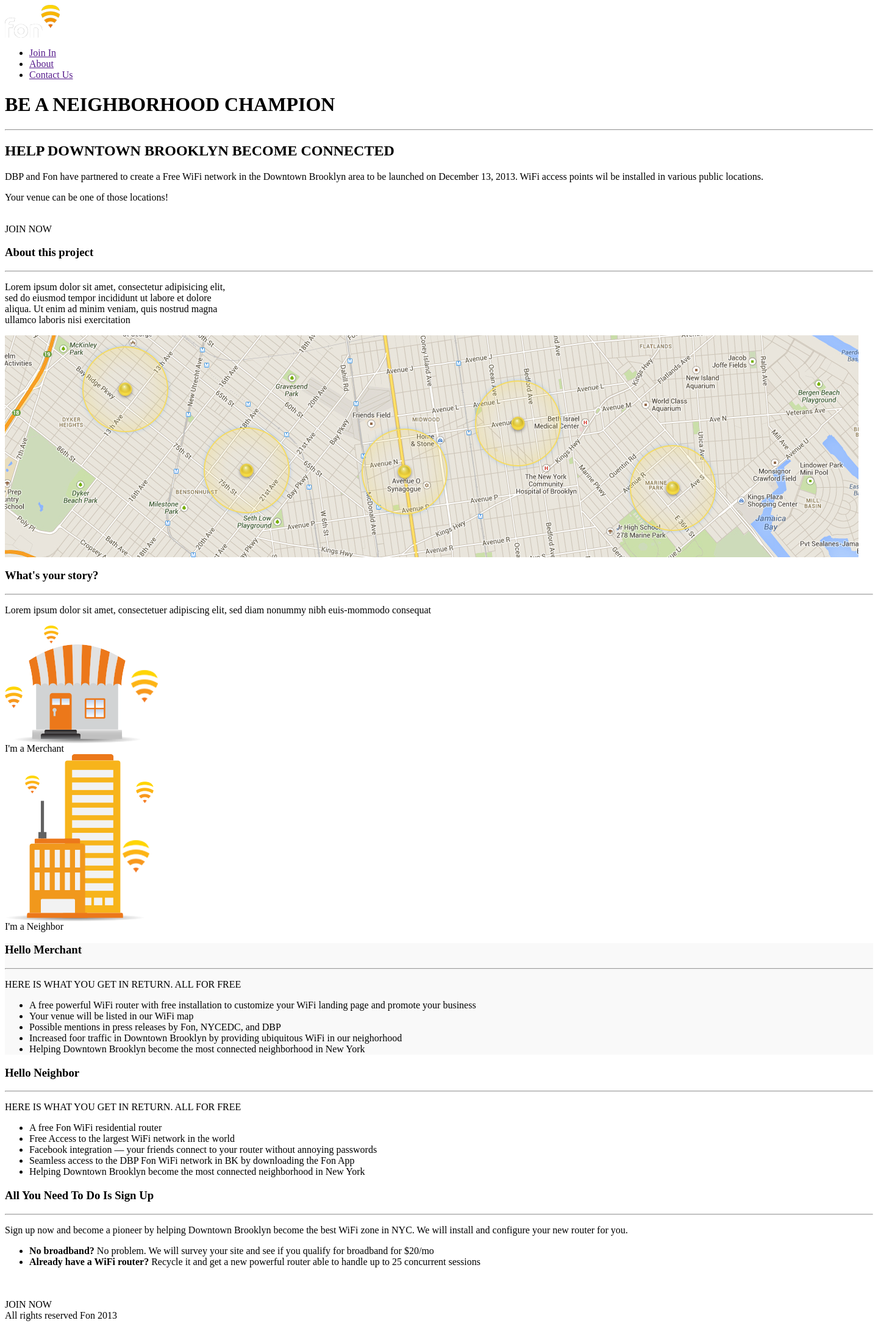
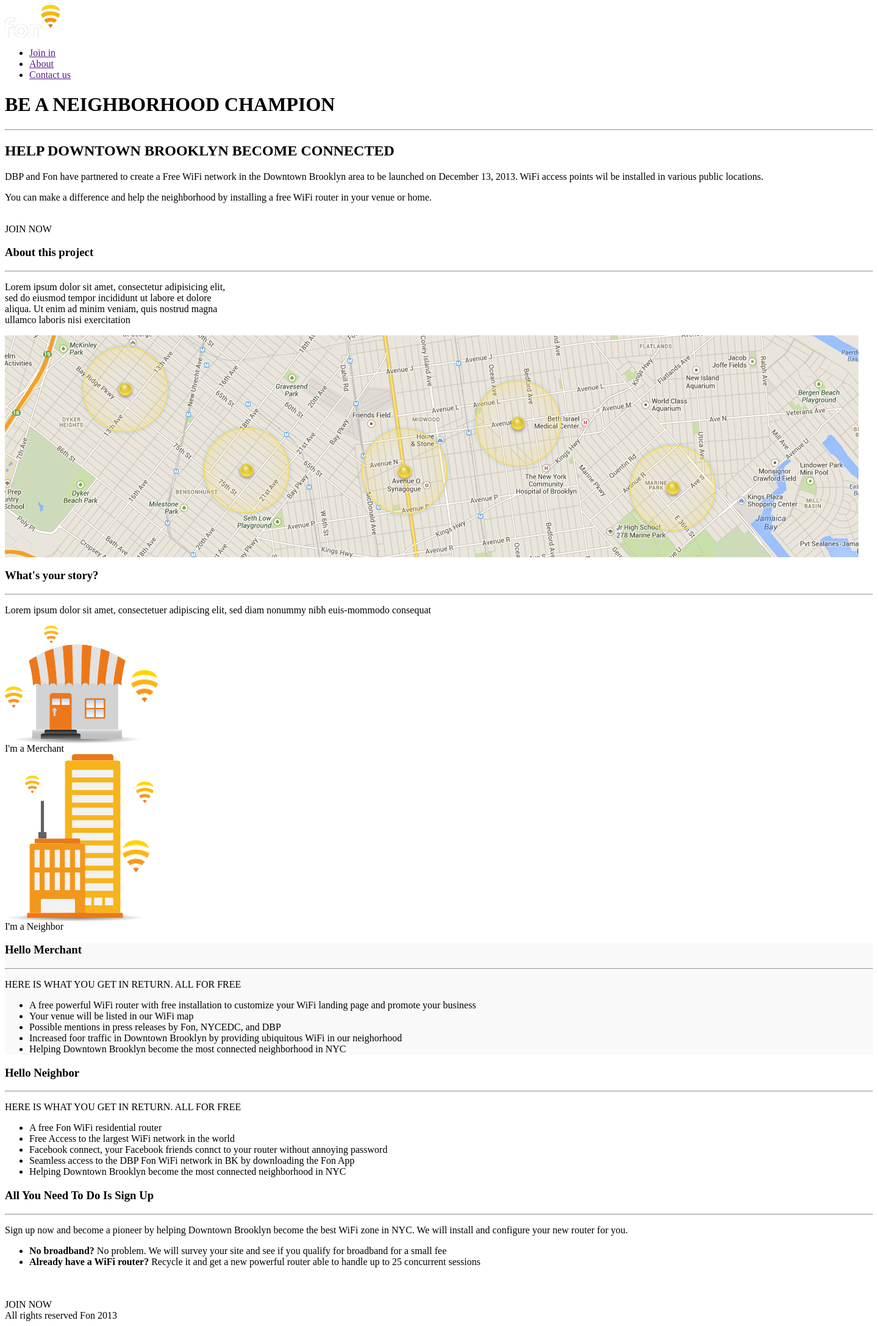
Before and after one commit to jasper-lu/FonDTBsite, a Flask app: page / in a window 1440 px wide. Shown: the whole page at 61% size. Run offline with Flask 2, Linux system fonts and the light colour scheme.

Commit message:
text edit

```diff
--- a/templates/index.html
+++ b/templates/index.html
@@ -9,9 +9,9 @@
             <div class="top-in-wrapper">
                 <img src="/static/fon.png" />
                 <ul>
-                    <li><a href="">Join In</a></li>
+                    <li><a href="">Join in</a></li>
                     <li><a href="">About</a></li>
-                    <li><a href="">Contact Us</a></li>
+                    <li><a href="">Contact us</a></li>
                 </ul>
             </div>
             <div class="mid-in-wrapper">
@@ -22,7 +22,7 @@
                     DBP and Fon have partnered to create a Free WiFi network in the Downtown Brooklyn area to be launched on
                     December 13, 2013. WiFi access points wil be installed in various public locations.
                 </p>
-                <p>Your venue can be one of those locations!</p>
+		<p<>You can make a difference and help the neighborhood by installing a free WiFi router in your venue or home.</p>
                 </br>
                 <div id="joinBut"class="button">JOIN NOW</div>
             </div>
@@ -68,7 +68,7 @@
                     <li>Your venue will be listed in our WiFi map</li>
                     <li>Possible mentions in press releases by Fon, NYCEDC, and DBP</li>
                     <li>Increased foor traffic in Downtown Brooklyn by providing ubiquitous WiFi in our neighorhood</li>
-                    <li>Helping Downtown Brooklyn become the most connected neighborhood in New York</li>
+                    <li>Helping Downtown Brooklyn become the most connected neighborhood in NYC</li>
                 </ul>
             </div>
 
@@ -82,9 +82,9 @@
                 <ul>
                     <li>A free Fon WiFi residential router</li>
                     <li>Free Access to the largest WiFi network in the world</li>
-                    <li>Facebook integration &#8212; your friends connect to your router without annoying passwords</li>
+		    <li>Facebook connect, your Facebook friends connct to your router without annoying password</li>
                     <li>Seamless access to the DBP Fon WiFi network in BK by downloading the Fon App</li>
-                    <li>Helping Downtown Brooklyn become the most connected neighborhood in New York</li>
+                    <li>Helping Downtown Brooklyn become the most connected neighborhood in NYC</li>
                 </ul>
             </div>
 
@@ -97,7 +97,7 @@
                 <p>Sign up now and become a pioneer by helping Downtown Brooklyn become the best WiFi
                 zone in NYC. We will install and configure your new router for you.</p>
                 <ul>
-                    <li><b>No broadband?</b> No problem. We will survey your site and see if you qualify for broadband for $20/mo</li>
+                    <li><b>No broadband?</b> No problem. We will survey your site and see if you qualify for broadband for a small fee</li>
                     <li><b>Already have a WiFi router?</b> Recycle it and get a new powerful router able to handle up to 25 concurrent sessions</li>
                 </ul>
                 <br />
```
